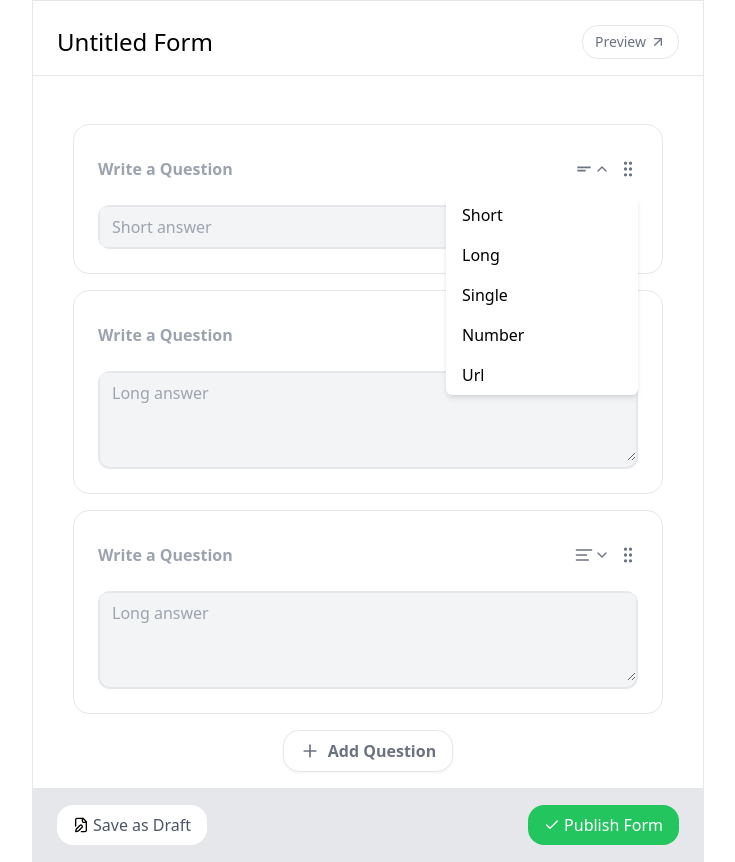
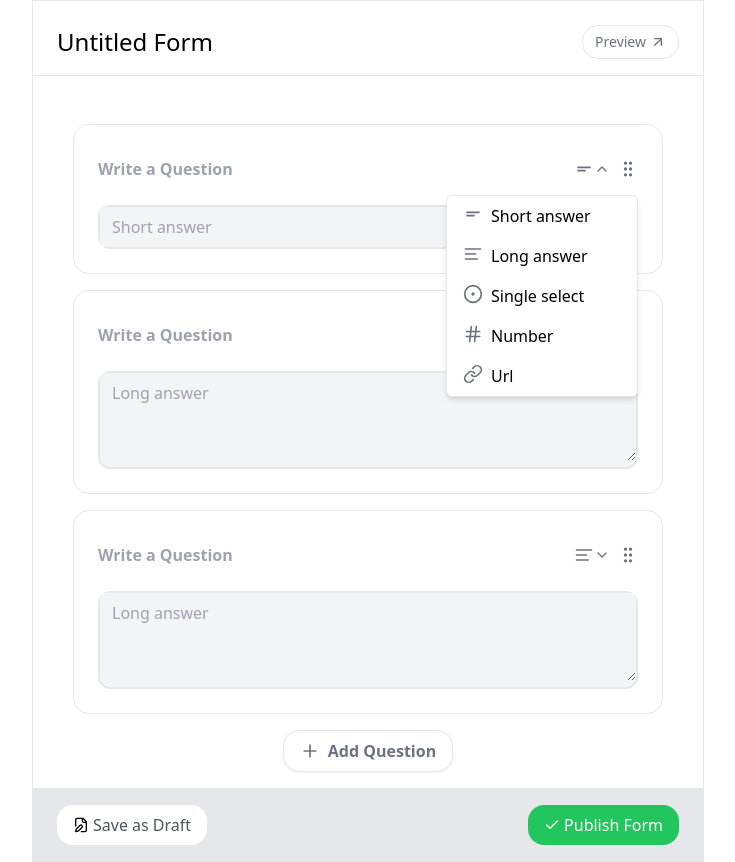
Before and after one commit to shivankkunwar/FormGenius, a Next.js app: page / in a window 1280 px wide. Both pictures are taken after a click on the button 878 px from the left and 169 px from the top of the page. Shown: the whole page, without its empty margins (272-1007 px from the left). Built offline with nearby package versions, Linux system fonts and the light colour scheme.

Commit message:
minor fixes in UI

```diff
--- a/app/page.tsx
+++ b/app/page.tsx
@@ -29,9 +29,9 @@ export default function Home() {
           </button>
         </div>
         <div className=" px-4 md:px-6  ">
-          <AnswerComponent type="short"/>
-          <AnswerComponent type="long"/>
-          <AnswerComponent type="long"/>
+          <AnswerComponent type="short answer"/>
+          <AnswerComponent type="long answer"/>
+          <AnswerComponent type="long answer"/>
 
         </div>
         <div className="relative px-4 pb-4 md:px-6 flex justify-center">
--- a/components/AnswerComponent.tsx
+++ b/components/AnswerComponent.tsx
@@ -1,11 +1,18 @@
-import { AlignLeft, ChevronDown, ChevronUp, CircleDot, GripVertical, Hash, Link } from 'lucide-react';
-import React, { useState } from 'react';
-import { MdOutlineShortText } from 'react-icons/md';
+import {
+  AlignLeft,
+  ChevronDown,
+  ChevronUp,
+  CircleDot,
+  GripVertical,
+  Hash,
+  Link,
+} from "lucide-react";
+import React, { useState } from "react";
+import { MdOutlineShortText } from "react-icons/md";
 type answerType = {
-    type : string,
-
-}
-const AnswerComponent = ({type}:answerType) => {
+  type: string;
+};
+const AnswerComponent = ({ type }: answerType) => {
   const [answerType, setAnswerType] = useState(type);
   const [showTypeDropdown, setShowTypeDropdown] = useState(false);
 
@@ -15,44 +22,69 @@ const AnswerComponent = ({type}:answerType) => {
   };
 
   return (
-    <div className=" border rounded-2xl p-6 m-4 hover:bg-gray-100 "  style={{ "--bg-color": "inherit" }}>
+    <div
+      className=" border rounded-2xl p-6 m-4 hover:bg-gray-100 "
+      style={{ "--bg-color": "inherit" }}
+    >
       <div className="flex items-center justify-between mb-4">
         <div className="flex items-center justify-between w-full ">
           <input
             type="text"
             className=" rounded-md p py-2 md:p flex-1 focus:outline-none  font-semibold  bg-[var(--bg-color)] "
             placeholder="Write a Question"
-
           />
           <div className="relative">
             <button
               className=" rounded-md px py-2 flex items-center  focus:outline-none  focus:ring-blue-500"
               onClick={() => setShowTypeDropdown(!showTypeDropdown)}
             >
-
-              {answerType === "short"?
-                <MdOutlineShortText className="h-5 w-5 text-gray-500" />:
-                answerType === "long"?
-                <AlignLeft className="h-5 w-5 text-gray-500"/>:
-                answerType === "single"?
-                <CircleDot className="h-5 w-5 text-gray-500"/>:
-                answerType === "number"?
-                <Hash className="h-5 w-5 text-gray-500" />:
-                answerType === "url"?
-                <Link className="h-5 w-5 text-gray-500"/>:<></>
-
-            }
-              {showTypeDropdown?<ChevronUp className="h-4 w-4 text-gray-500"/>:<ChevronDown className="h-4 w-4 text-gray-500" />}
+              {answerType === "short answer" ? (
+                <MdOutlineShortText className="h-5 w-5 text-gray-500" />
+              ) : answerType === "long answer" ? (
+                <AlignLeft className="h-5 w-5 text-gray-500" />
+              ) : answerType === "single select" ? (
+                <CircleDot className="h-5 w-5 text-gray-500" />
+              ) : answerType === "number" ? (
+                <Hash className="h-5 w-5 text-gray-500" />
+              ) : answerType === "url" ? (
+                <Link className="h-5 w-5 text-gray-500" />
+              ) : (
+                <></>
+              )}
+              {showTypeDropdown ? (
+                <ChevronUp className="h-4 w-4 text-gray-500" />
+              ) : (
+                <ChevronDown className="h-4 w-4 text-gray-500" />
+              )}
               <GripVertical className="ml-3 md:ml-2 h-5 w-5 text-gray-500" />
             </button>
             {showTypeDropdown && (
-              <div className="absolute top-full z-10  right-0 mt-2 w-48 bg-white shadow-md rounded-md">
-                {['short', 'long', 'single', 'number', 'url'].map((type) => (
+              <div className="absolute top-full border z-10  right-0 mt-2 w-48 bg-white shadow-md rounded-md">
+                {[
+                  "short answer",
+                  "long answer",
+                  "single select",
+                  "number",
+                  "url",
+                ].map((type) => (
                   <button
                     key={type}
-                    className="block w-full text-left px-4 py-2 hover:bg-gray-100 focus:outline-none focus:bg-gray-100"
+                    className=" flex gap-2 w-full text-left px-4 py-2 hover:bg-gray-100 focus:outline-none focus:bg-gray-100"
                     onClick={() => handleAnswerTypeChange(type)}
                   >
+                    {type === "short answer" ? (
+                      <MdOutlineShortText className="h-5 w-5 text-gray-500" />
+                    ) : type === "long answer" ? (
+                      <AlignLeft className="h-5 w-5 text-gray-500" />
+                    ) : type === "single select" ? (
+                      <CircleDot className="h-5 w-5 text-gray-500" />
+                    ) : type === "number" ? (
+                      <Hash className="h-5 w-5 text-gray-500" />
+                    ) : type === "url" ? (
+                      <Link className="h-5 w-5 text-gray-500" />
+                    ) : (
+                      <></>
+                    )}
                     {type.charAt(0).toUpperCase() + type.slice(1)}
                   </button>
                 ))}
@@ -63,9 +95,7 @@ const AnswerComponent = ({type}:answerType) => {
       </div>
 
       <div className="space-y-4 border-2 rounded-xl bg-gray-100">
-
-
-        {answerType === 'short' && (
+        {answerType === "short answer" && (
           <input
             type="text"
             className="bg-gray-100 rounded-md px-3 py-2 w-full focus:outline-none focus:ring-2 focus:ring-blue-500"
@@ -73,7 +103,7 @@ const AnswerComponent = ({type}:answerType) => {
           />
         )}
 
-        {answerType === 'long' && (
+        {answerType === "long answer" && (
           <textarea
             className="bg-gray-100 rounded-md px-3 py-2 w-full h-full focus:outline-none focus:ring-2 focus:ring-blue-500"
             placeholder="Long answer"
@@ -81,7 +111,7 @@ const AnswerComponent = ({type}:answerType) => {
           ></textarea>
         )}
 
-        {answerType === 'single' && (
+        {answerType === "single select" && (
           <div className="flex items-center space-x-4">
             <input
               type="text"
@@ -105,7 +135,7 @@ const AnswerComponent = ({type}:answerType) => {
           </div>
         )}
 
-        {answerType === 'number' && (
+        {answerType === "number" && (
           <input
             type="number"
             className="bg-gray-100 rounded-md px-3 py-2 w-full focus:outline-none focus:ring-2 focus:ring-blue-500"
@@ -113,7 +143,7 @@ const AnswerComponent = ({type}:answerType) => {
           />
         )}
 
-        {answerType === 'url' && (
+        {answerType === "url" && (
           <input
             type="url"
             className="bg-gray-100 rounded-md px-3 py-2 w-full focus:outline-none focus:ring-2 focus:ring-blue-500"
```
